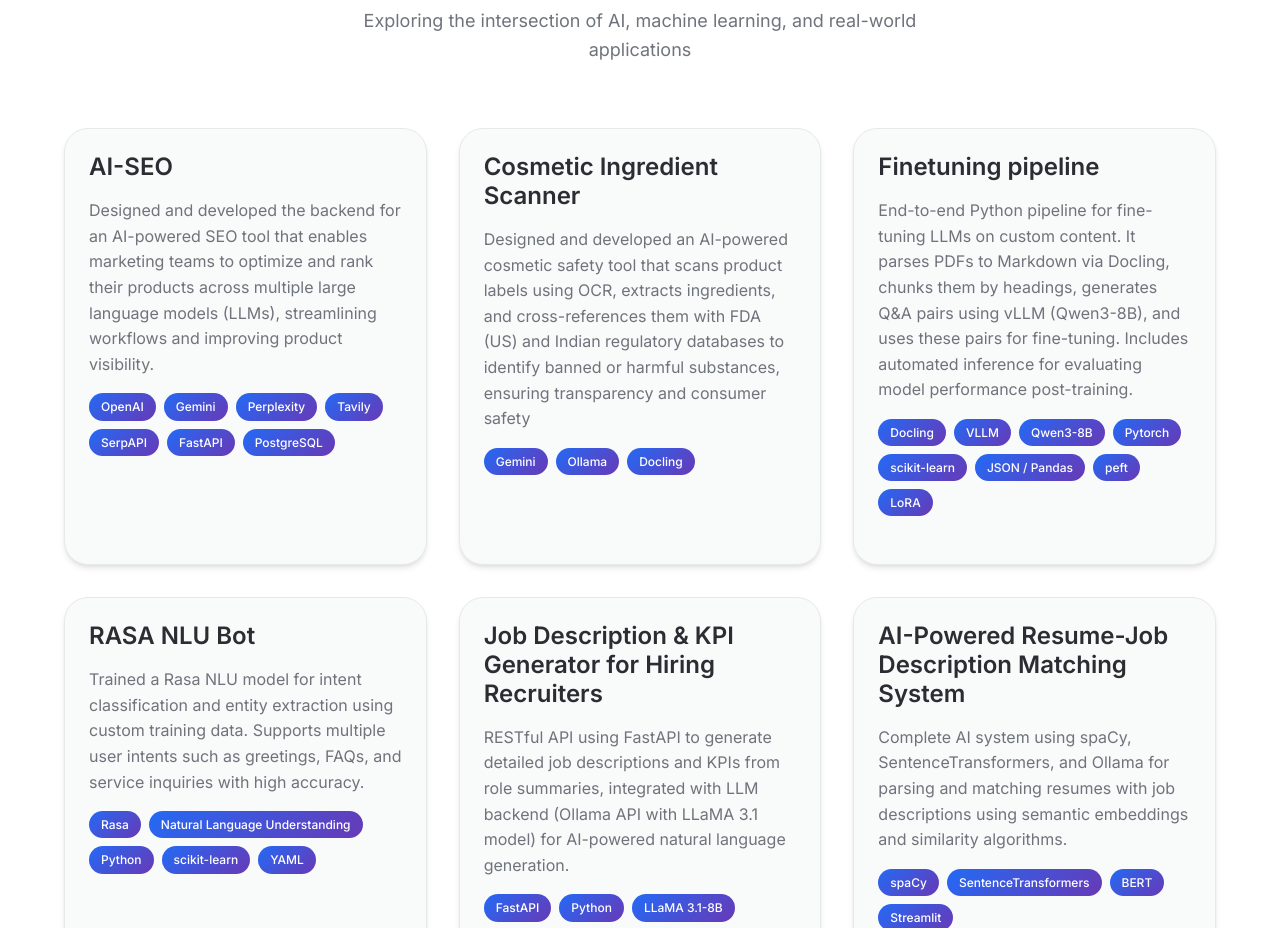
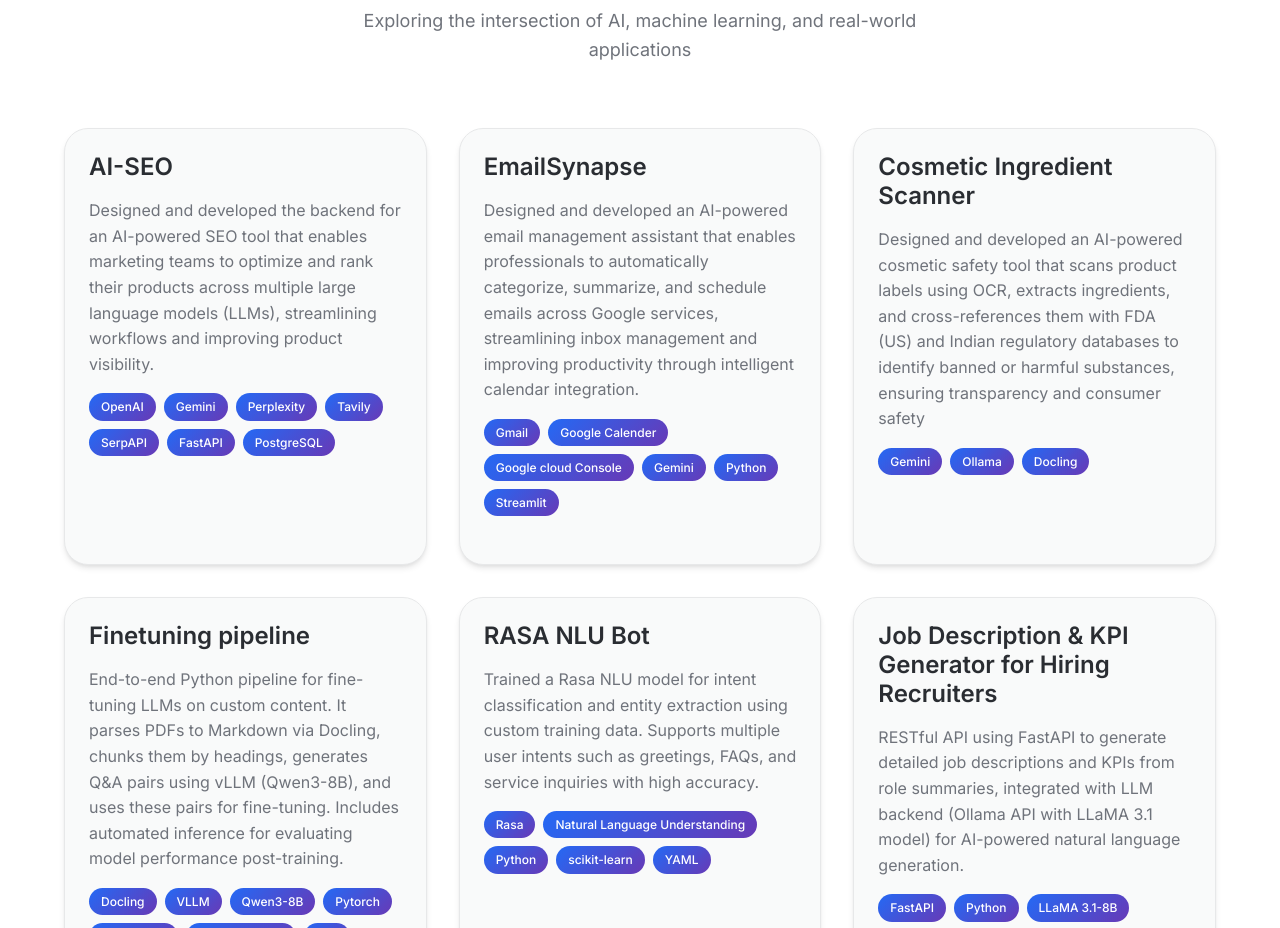
Before and after one commit to lBRAHIM8323/webpage2, a plain HTML site: page index.html in a window 1280 px wide. Shown: the part 3100-4028 px from the top of the page. Drawn offline with Linux system fonts and the light colour scheme.

Commit message:
My latest changes

```diff
--- a/index.html
+++ b/index.html
@@ -337,6 +337,20 @@
                             <span class="tech-tag">SerpAPI</span>
                             <span class="tech-tag">FastAPI</span>
                             <span class="tech-tag">PostgreSQL</span>
+                        </div>
+                    </div>
+                </div>
+                <div class="project-card">
+                    <div class="project-content">
+                        <h3>EmailSynapse</h3>
+                        <p>Designed and developed an AI-powered email management assistant that enables professionals to automatically categorize, summarize, and schedule emails across Google services, streamlining inbox management and improving productivity through intelligent calendar integration.</p>
+                        <div class="project-tech">
+                            <span class="tech-tag">Gmail</span>
+                            <span class="tech-tag">Google Calender</span>
+                            <span class="tech-tag">Google cloud Console</span>
+                            <span class="tech-tag">Gemini</span>
+                            <span class="tech-tag">Python</span>
+                            <span class="tech-tag">Streamlit</span>
                         </div>
                     </div>
                 </div>
```
Also changed, not shown: 1 other file.
